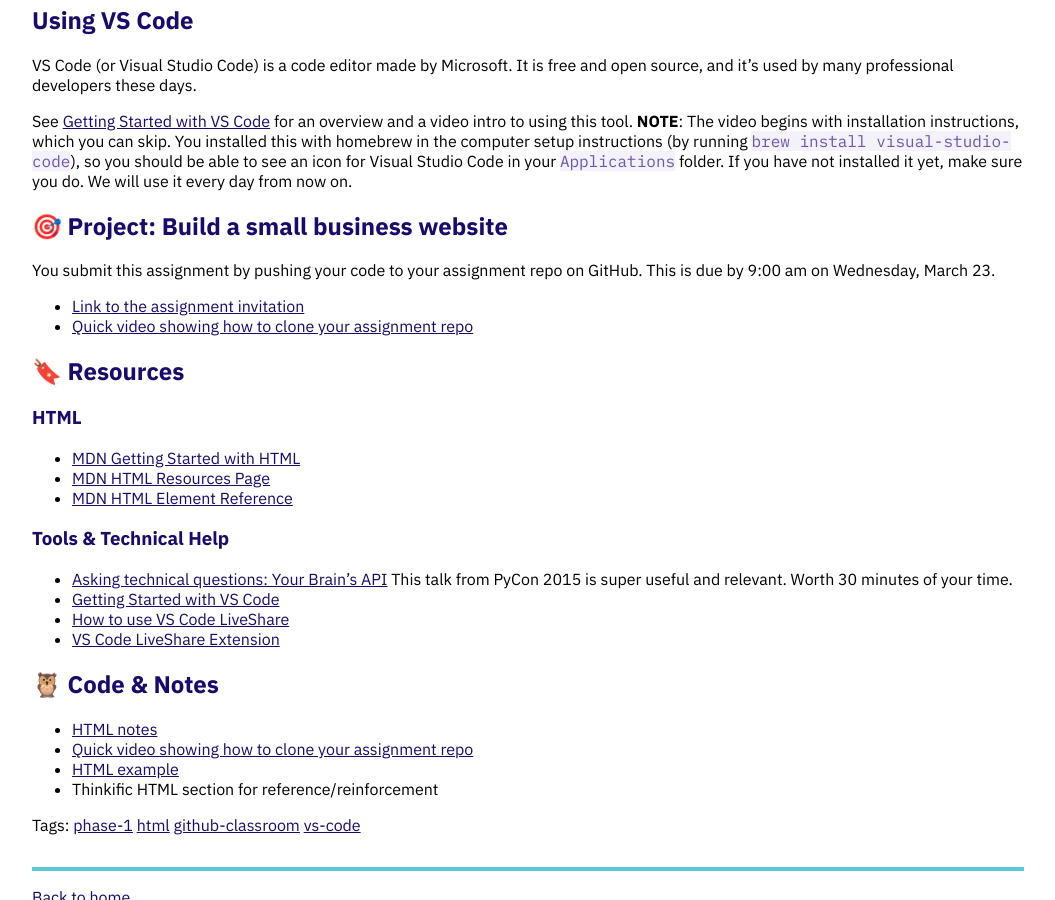
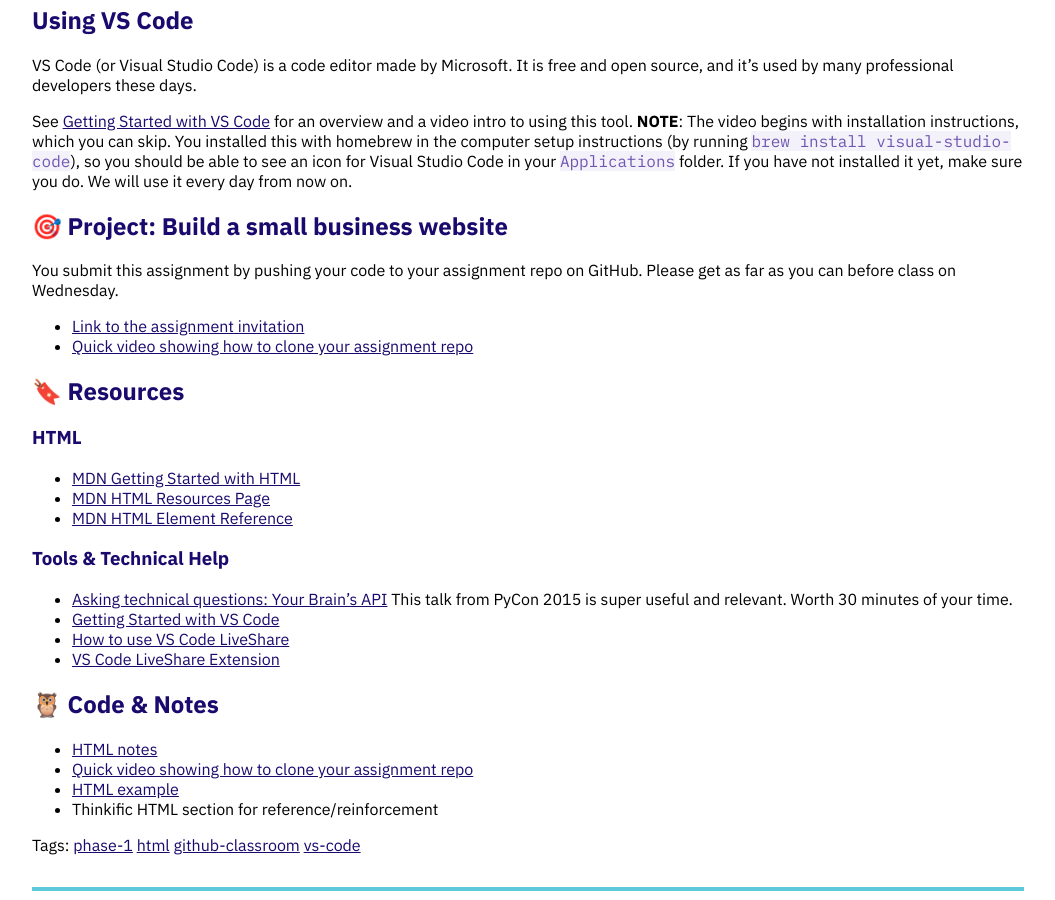
Before and after one commit to Momentum-Team-13/momentum-team-13.github.io, a Jekyll site: the page built from _posts/2022-03-22-html.md, in a window 1280 px wide and 900 px high, scrolled down 1072 px. Shown: the whole window, without its empty margins (112-1167 px from the left). Built offline with Jekyll 4.4.1, drawn with Linux system fonts in a browser that asks for light colours; nearby versions of some CDN libraries; library files that are not in the unit come from our copies.

Commit message:
update due date

```diff
--- a/_posts/2022-03-22-html.md
+++ b/_posts/2022-03-22-html.md
@@ -29,7 +29,7 @@
 
 ## 🎯 Project: Build a small business website
 
-You submit this assignment by pushing your code to your assignment repo on GitHub. This is due by 9:00 am on Wednesday, March 23.
+You submit this assignment by pushing your code to your assignment repo on GitHub. Please get as far as you can before class on Wednesday.
 
 - [Link to the assignment invitation](https://classroom.github.com/a/TIwWTUT3)
 - [Quick video showing how to clone your assignment repo](https://www.loom.com/share/c7871fa5f80f4cbda3dbcce36db68dab)
```
